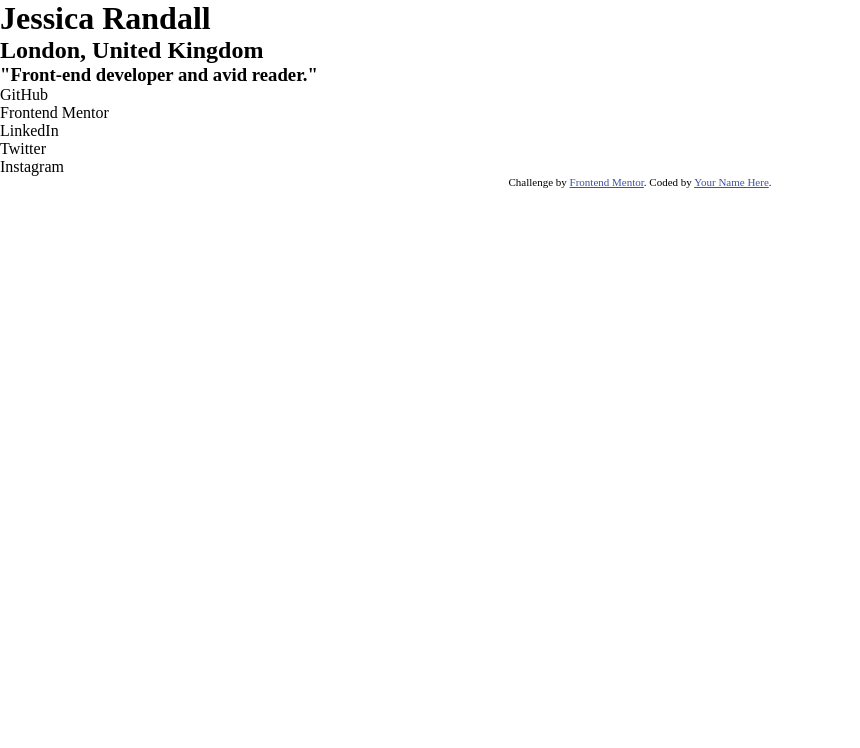
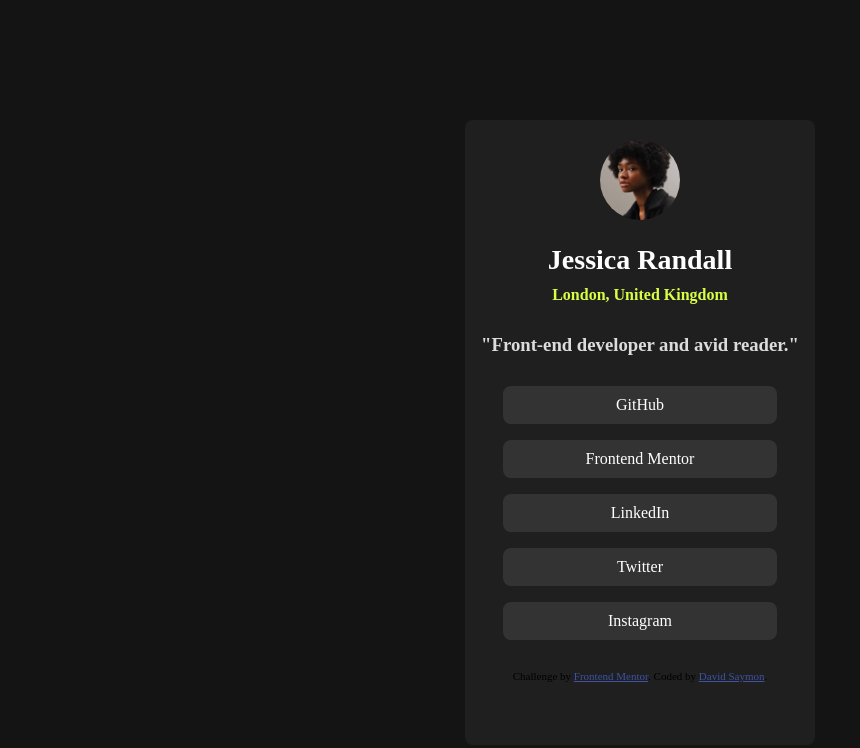
Before and after one commit to davidsaymon/social-links-profile-main, a website: page index.html in a window 1280 px wide. Shown: the whole page, without its empty margins (0-860 px from the left). Drawn offline with nearby package versions, Linux system fonts and the light colour scheme; files that its build step writes are made by us from their sources.

Commit message:
finalizaçao do projeto mentor front end

```diff
--- a/index.html
+++ b/index.html
@@ -16,30 +16,35 @@
   </style>
 </head>
 <body>
-<header>
-  <h1>Jessica Randall</h1>
-  <h2>London, United Kingdom</h2>
-</header>
-<main>
+
+<main class="geral">
+
+  <section class="cabecalho">
+    <div class="imagem">
+      <img src="/src/images/avatar-jessica.jpeg" alt="foto de perfil">
+    </div>
+    <h1 class="cabecalho__title">Jessica Randall</h1>
+    <h2 class="cabecalho__title__subTitle">London, United Kingdom</h2>
+  </section>
   <div class="ocupation">
     <h3>"Front-end developer and avid reader."</h3>
   </div> <!--ocupation-->
 
   <section class="contact">
-    <nav>
-      <ul>
-        <li>GitHub</li>
-        <li>Frontend Mentor</li>
-        <li>LinkedIn</li>
-        <li>Twitter</li>
-        <li>Instagram</li>
+    <nav class="social">
+      <ul class="social__grupo">
+        <li class="social__grupo__item botao">GitHub</li>
+        <li class="social__grupo__item botao">Frontend Mentor</li>
+        <li class="social__grupo__item botao">LinkedIn</li>
+        <li class="social__grupo__item botao">Twitter</li>
+        <li class="social__grupo__item botao">Instagram</li>
       </ul>
     </nav>
   </section> <!--contact-->
 
   <div class="attribution">
     Challenge by <a href="https://www.frontendmentor.io?ref=challenge" target="_blank">Frontend Mentor</a>.
-    Coded by <a href="#">Your Name Here</a>.
+    Coded by <a href="#">David Saymon</a>.
   </div>
 </main>
 
--- /dev/null
+++ b/src/styles/_hero.scss
@@ -0,0 +1,12 @@
+@use 'variaveis';
+
+
+.cabecalho {
+    &__title {
+        color: variaveis.$corTextoPrincipal;
+        &__subTitle {
+            color: variaveis.$corTextoLocation;
+
+        }
+    }
+}
--- /dev/null
+++ b/src/styles/_variaveis.scss
@@ -0,0 +1,7 @@
+
+$corDeFundoGeral: #141414;
+$corDeFundo: #1f1f1f;
+$corTextoLocation: #d9ff44;
+$corTextoPrincipal: #ffffff;
+$corTextoSecundario: #dcdcdc;
+$corFundoBotao: #333333;
--- a/src/styles/main.scss
+++ b/src/styles/main.scss
@@ -1,5 +1,87 @@
+@use 'hero';
+@use 'variaveis';
+
+
 * {
     margin: 0;
     padding: 0;
     box-sizing: border-box;
+    list-style-type: none;
 }
+
+body {
+    background-color: variaveis.$corDeFundoGeral;
+    display: flex;
+    justify-content: center;
+    text-align: center;
+    padding-bottom: 60px;
+
+
+}
+
+main {
+
+    background-color: variaveis.$corDeFundo;
+    //display: flex;
+    //flex-wrap: wrap;
+    margin-top: 120px;
+}
+
+.geral {
+    //display: flex;
+    //justify-content: center;
+    //align-items: center;
+    //text-align: center;
+    width: 350px;
+    height: 625px;
+    border-radius: 8px;
+
+}
+
+.imagem img {
+    width: 80px;
+    height: 80px;
+    border-radius: 100px;
+    margin-bottom: 20px;
+}
+
+.cabecalho {
+    margin: 20px 0 30px 0;
+
+    &__title {
+        font-size: 28px;
+
+        &__subTitle {
+            font-size: 16px;
+            margin-top: 10px;
+    }
+}
+}
+
+
+.ocupation {
+    color: variaveis.$corTextoSecundario;
+}
+
+.social {
+    color: variaveis.$corTextoPrincipal;
+
+    &__grupo {
+        margin: 30px;
+
+        &__item {
+            background-color: variaveis.$corFundoBotao;
+            margin: 8px;
+            padding: 10px;
+            border-radius: 8px;
+            margin-bottom: 16px;
+            cursor: pointer;
+    }
+}
+}
+
+.botao:hover {
+    color: #000111;
+    background-color: variaveis.$corTextoLocation;
+    transition: .5s;
+}
```
